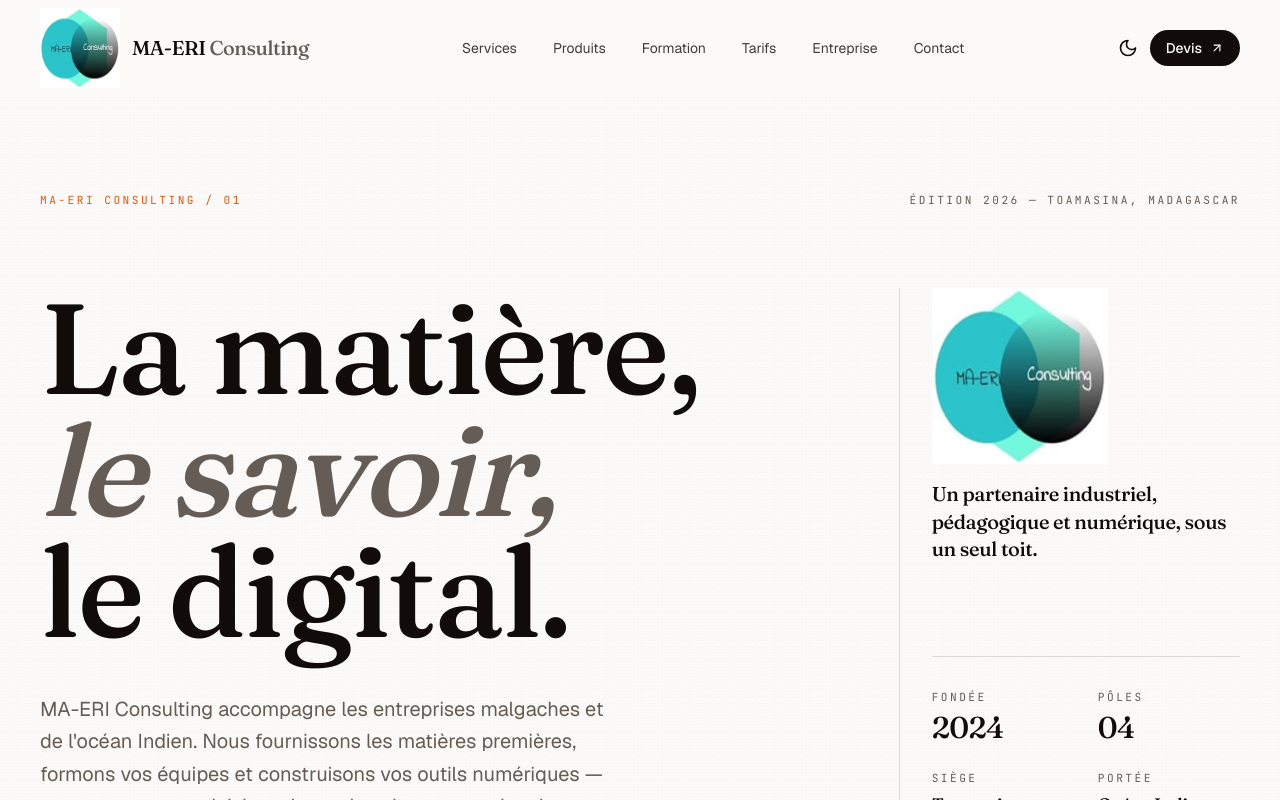
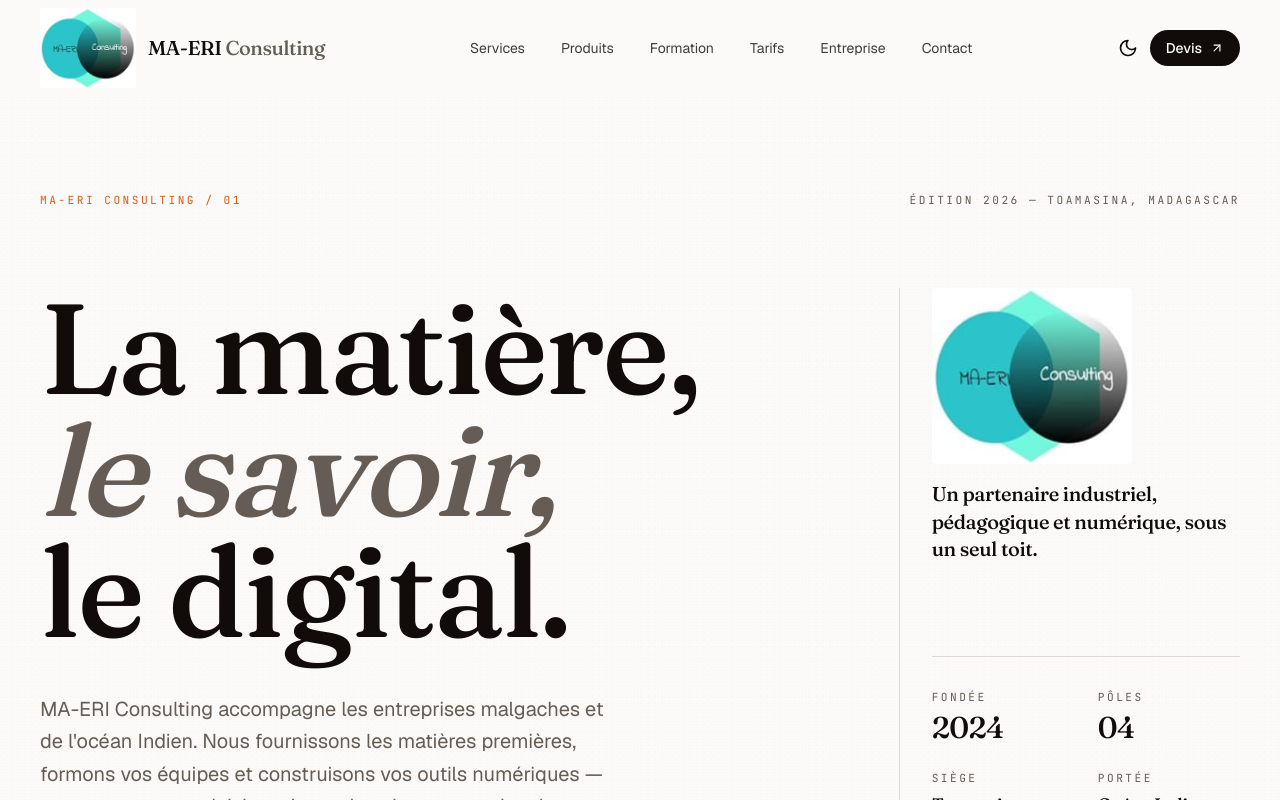
Before and after one commit to Tiavina-Andriamamivony/MAERI, a Next.js app: page / in a window 1280 px wide. Shown: the top 800 px of the page. Built offline with nearby package versions, Linux system fonts and the light colour scheme.

Commit message:
chore: redimension the logo in the home page

```diff
--- a/src/components/anotherNav.tsx
+++ b/src/components/anotherNav.tsx
@@ -132,8 +132,8 @@ export default function Navbar({ className }: { className?: string }) {
               src="/logo.png"
               alt="MA-ERI Consulting"
               width={56}
-              height={56}
-              className="rounded h-16 w-16 md:h-20 md:w-20"
+              height={60}
+              className="rounded h-16 w-20 md:h-20 md:w-24"
               priority
             />
             <span className="font-display text-lg md:text-xl font-medium tracking-tight leading-none">
--- a/src/components/brand/home-hero.tsx
+++ b/src/components/brand/home-hero.tsx
@@ -93,8 +93,8 @@ export function HomeHero() {
                   src="/logo.png"
                   alt="MA-ERI Consulting"
                   width={240}
-                  height={240}
-                  className="rounded h-32 w-32 md:h-44 md:w-44"
+                  height={246}
+                  className="rounded h-32 w-38 md:h-44 md:w-50"
                 />
                 <p className="font-display text-xl font-medium leading-snug text-pretty">
                   Un partenaire industriel, pédagogique et numérique, sous un
```
